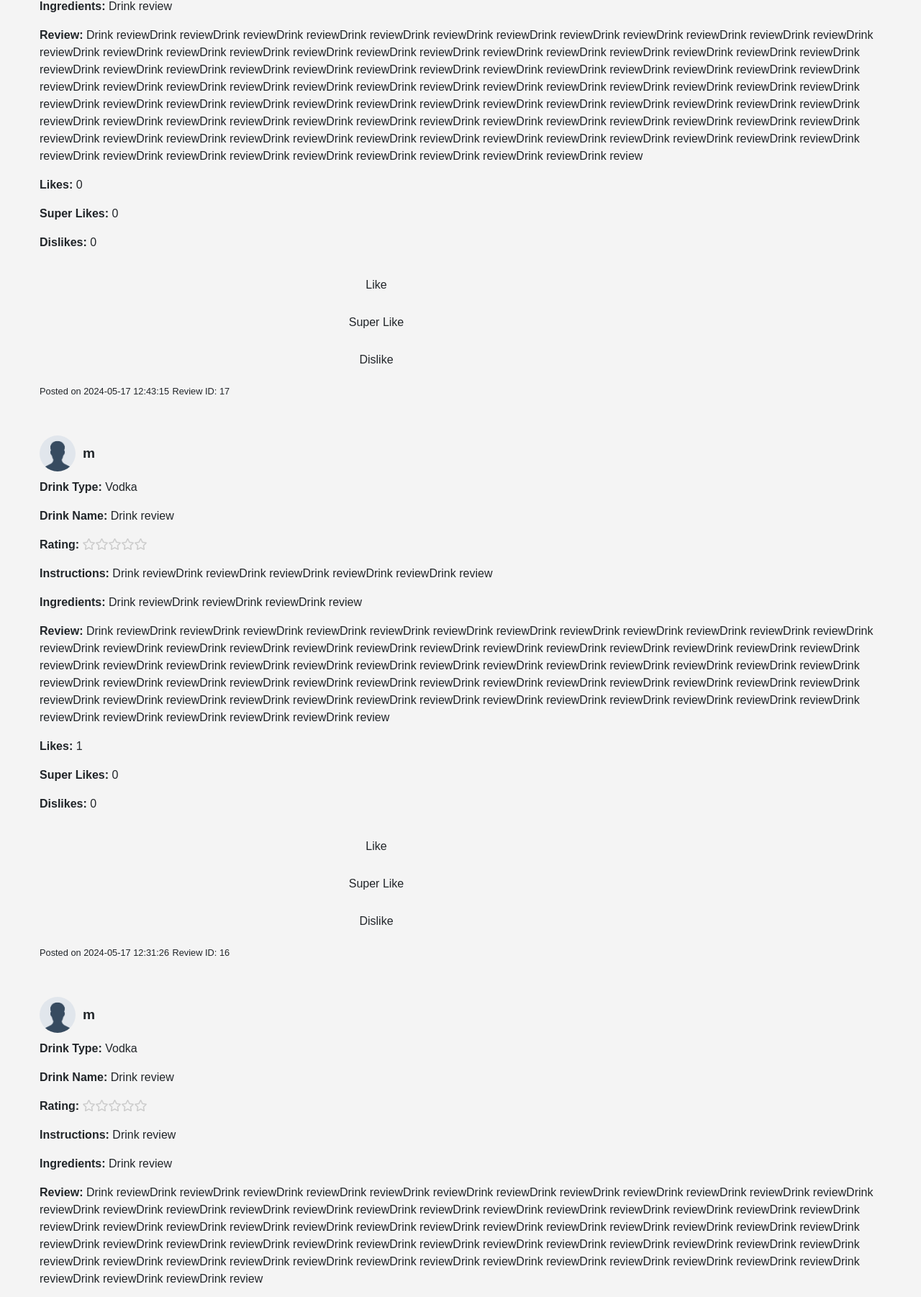
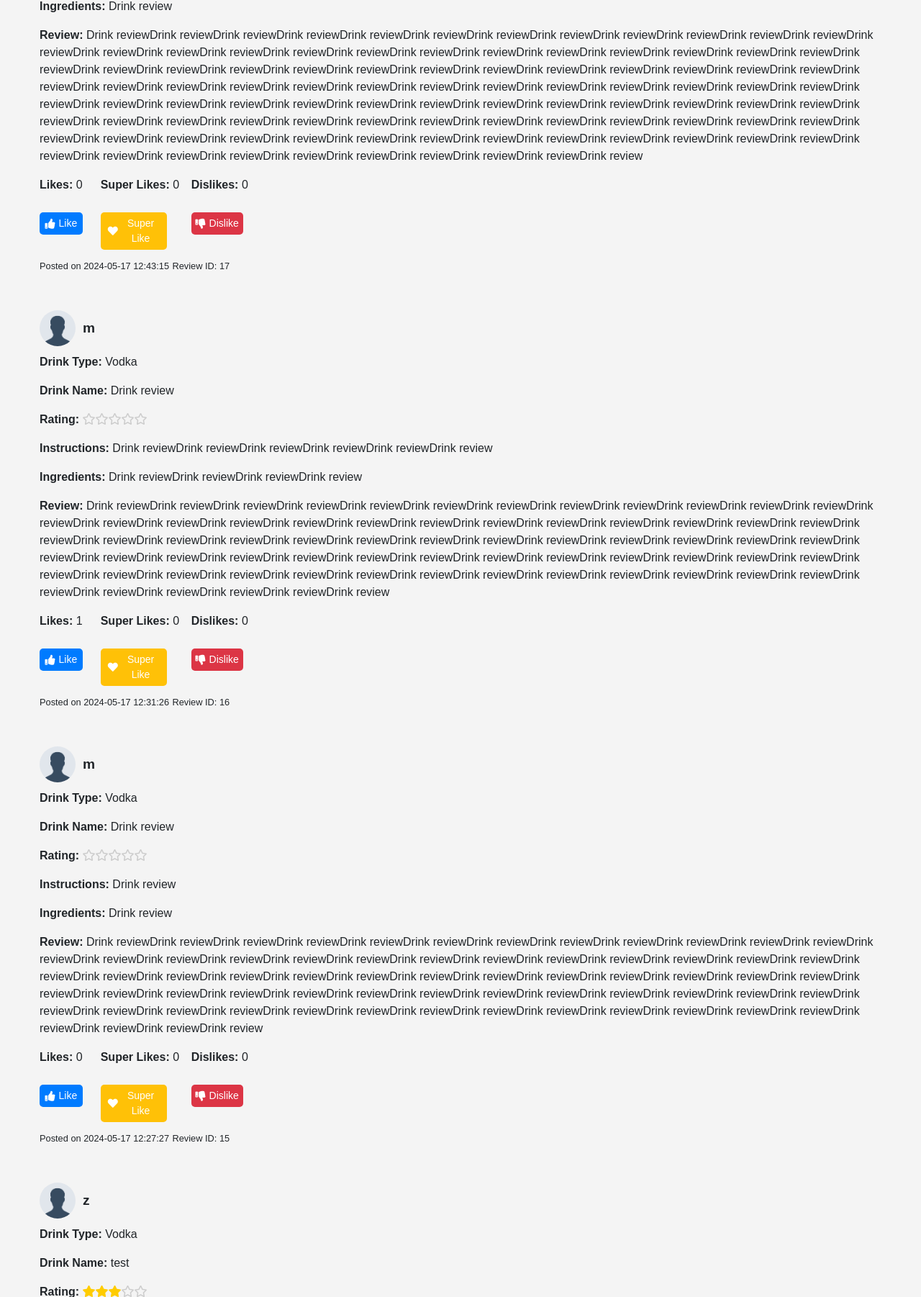
Before and after one commit to skiYur/CITS3403, a Flask app: page /vodka in a window 1280 px wide. Shown: the part 469-2271 px from the top of the page at 72% size. Run offline with Flask 3, Linux system fonts and the light colour scheme; a user stored in the database is signed in; data comes from the database, SQL or seed files in the repository; both versions use the stored data as it was after the commit; some libraries are stand-ins or nearby versions.

Commit message:
review format bug fixes

```diff
--- a/app/static/css/Project.css
+++ b/app/static/css/Project.css
@@ -185,3 +185,44 @@ input, .btn {
 .review-rating .far {
     color: #ccc; /* Light gray color for empty stars */
 }
+
+
+.btn-like, .btn-super-like, .btn-dislike {
+    display: inline-flex;
+    align-items: center;
+    justify-content: center;
+    padding: 5px 10px; /* Adjust padding for smaller size */
+    font-size: 14px;
+    border: none;
+    border-radius: 5px;
+    color: #fff;
+    cursor: pointer;
+    margin-right: 10px;
+}
+
+.btn-like {
+    background-color: #007bff; /* Blue */
+}
+
+.btn-super-like {
+    background-color: #ffc107; /* Gold */
+}
+
+.btn-dislike {
+    background-color: #dc3545; /* Red */
+}
+
+.btn-like i, .btn-super-like i, .btn-dislike i {
+    margin-right: 5px;
+}
+
+.review-buttons {
+    display: flex;
+    gap: 10px;
+    margin-top: 10px;
+}
+
+.post small {
+    display: block; /* Ensure it takes up the full width */
+    margin-bottom: 20px; /* Adjust the margin as needed */
+}
--- a/app/templates/drink_review.html
+++ b/app/templates/drink_review.html
@@ -4,6 +4,7 @@
 
 {% block head %}
 <link rel="stylesheet" type="text/css" href="{{ url_for('static', filename='css/project.css') }}">
+<link rel="stylesheet" href="https://cdnjs.cloudflare.com/ajax/libs/font-awesome/5.15.4/css/all.min.css">
 {% endblock %}
 
 {% block content %}
@@ -73,14 +74,26 @@
                             <p><strong>Instructions:</strong> {{ review.content.split(",")[2].split(":")[1].strip() }}</p>
                             <p><strong>Ingredients:</strong> {{ review.content.split(",")[3].split(":")[1].strip() }}</p>
                             <p><strong>Review:</strong> {{ review.content.split(",")[4].split(":")[1].strip() }}</p>
-                            <p><strong>Likes:</strong> <span id="like-count-{{ review.id }}">{{ review.likes }}</span></p>
-                            <p><strong>Super Likes:</strong> <span id="super-like-count-{{ review.id }}">{{ review.super_likes }}</span></p>
-                            <p><strong>Dislikes:</strong> <span id="dislike-count-{{ review.id }}">{{ review.dislikes }}</span></p>
-                            {% if review.user_id != session['user_id'] %}
-                            <button class="btn btn-like" onclick="likePost({{ review.id }}, 'like')">Like</button>
-                            <button class="btn btn-super-like" onclick="likePost({{ review.id }}, 'super_like')">Super Like</button>
-                            <button class="btn btn-dislike" onclick="likePost({{ review.id }}, 'dislike')">Dislike</button>
-                            {% endif %}
+                            <div class="review-buttons">
+                                <div>
+                                    <p><strong>Likes:</strong> <span id="like-count-{{ review.id }}">{{ review.likes }}</span></p>
+                                    <button class="btn btn-like" onclick="likePost({{ review.id }}, 'like')">
+                                        <i class="fas fa-thumbs-up"></i> Like
+                                    </button>
+                                </div>
+                                <div>
+                                    <p><strong>Super Likes:</strong> <span id="super-like-count-{{ review.id }}">{{ review.super_likes }}</span></p>
+                                    <button class="btn btn-super-like" onclick="likePost({{ review.id }}, 'super_like')">
+                                        <i class="fas fa-heart"></i> Super Like
+                                    </button>
+                                </div>
+                                <div>
+                                    <p><strong>Dislikes:</strong> <span id="dislike-count-{{ review.id }}">{{ review.dislikes }}</span></p>
+                                    <button class="btn btn-dislike" onclick="likePost({{ review.id }}, 'dislike')">
+                                        <i class="fas fa-thumbs-down"></i> Dislike
+                                    </button>
+                                </div>
+                            </div>
                         </div>
                     </div>
                     <small>Posted on {{ review.created_at.strftime('%Y-%m-%d %H:%M:%S') }}</small>
--- a/app/templates/homepage.html
+++ b/app/templates/homepage.html
@@ -42,12 +42,14 @@
 
             <!-- Posts Box -->
             <div class="posts-box">
-                <h2>My Posts</h2>
+                <h2 style="margin-bottom: 30px;">My Posts</h2>
                 <div id="user-posts">
                     {% if user_posts %}
                         {% for post in user_posts %}
                             <div class="post">
+                                <small>Posted on {{ post.created_at.strftime('%Y-%m-%d %H:%M:%S') }}</small>
                                 <div class="post-content">
+                                    <p><strong>Drink Type:</strong> {{ post.drink_type|capitalize }}</p>
                                     <p><strong>Drink Name:</strong> {{ post.content.split(",")[0].split(":")[1].strip() }}</p>
                                     <p><strong>Rating:</strong>
                                         <span class="star-rating">
@@ -65,7 +67,7 @@
                                     <p><strong>Ingredients:</strong> {{ post.content.split(",")[3].split(":")[1].strip() }}</p>
                                     <p><strong>Review:</strong> {{ post.content.split(",")[4].split(":")[1].strip() }}</p>
                                 </div>
-                                <small>Posted on {{ post.created_at.strftime('%Y-%m-%d %H:%M:%S') }}</small>
+
                             </div>
                         {% endfor %}
                     {% else %}
```
Also changed, not shown: instance/database.db.
